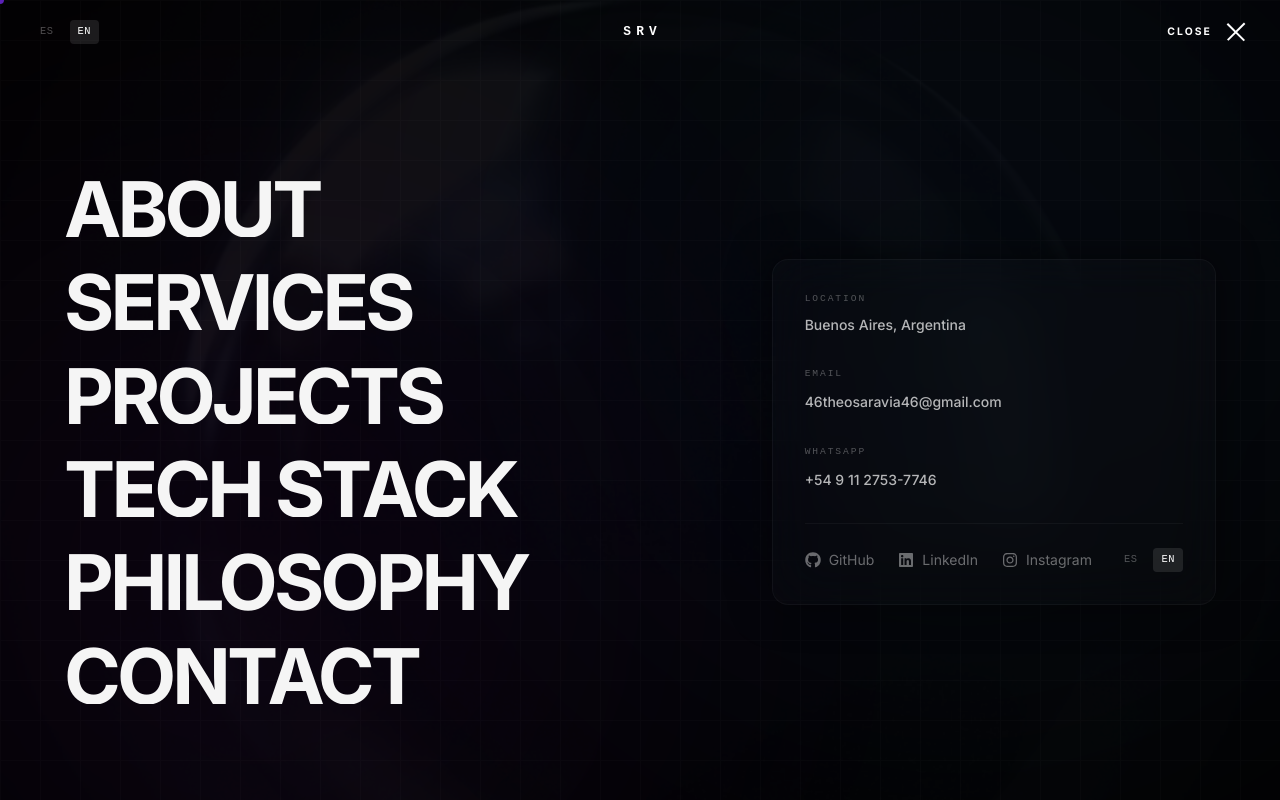
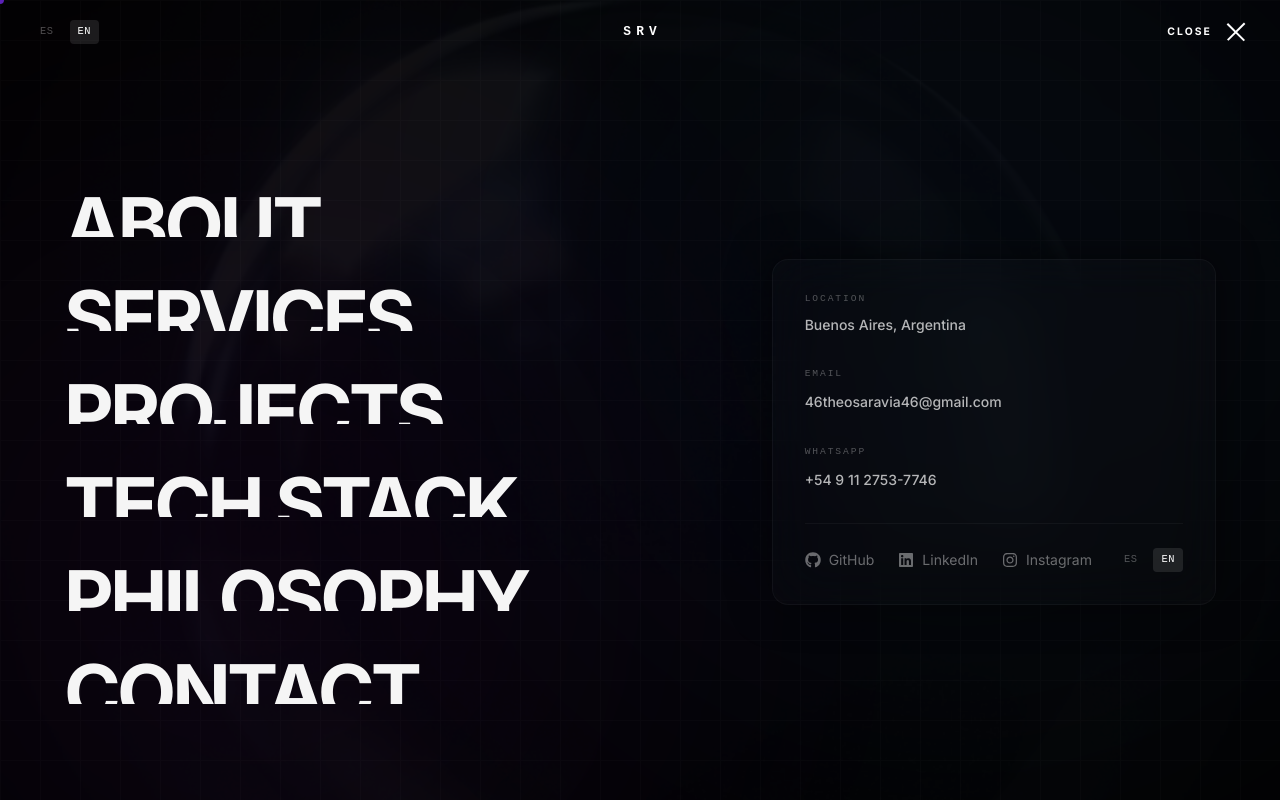
Before and after one commit to saraviadev/portfolio.web, a Next.js app: page / in a window 1280 px wide. Both pictures are taken after a click on the button "MENU". Shown: the top 800 px of the page. Built offline with nearby package versions, Linux system fonts and the light colour scheme.

Commit message:
fix: Text clipping in FullscreenMenu

```diff
--- a/src/components/layout/FullscreenMenu.tsx
+++ b/src/components/layout/FullscreenMenu.tsx
@@ -120,14 +120,14 @@ export function FullscreenMenu({ isOpen, onClose }: FullscreenMenuProps) {
                 const isOtherHovered = hoveredLink !== null && hoveredLink !== link.href;
 
                 return (
-                  <div key={link.href} className="overflow-hidden py-2 pr-4">
+                  <div key={link.href} className="overflow-hidden py-4 pr-4">
                     <motion.div variants={linkVariants}>
                       <Link
                         href={link.href}
                         className={`inline-block font-bold uppercase tracking-tighter hover-target transition-all duration-500 ${
                           isOtherHovered ? "opacity-30 blur-[4px] scale-[0.98]" : "opacity-100 blur-0 scale-100"
                         }`}
-                        style={{ fontSize: "clamp(2.5rem, 6vw, 5rem)", lineHeight: 1.1 }}
+                        style={{ fontSize: "clamp(2.5rem, 6vw, 5rem)", lineHeight: 1.3, paddingBottom: "0.2em" }}
                         onClick={handleLinkClick}
                         onMouseEnter={() => setHoveredLink(link.href)}
                         onMouseLeave={() => setHoveredLink(null)}
```
